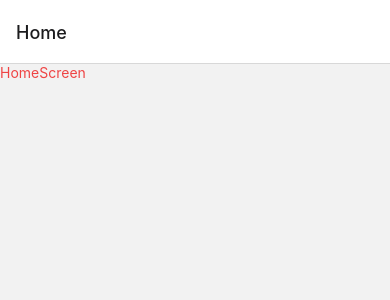
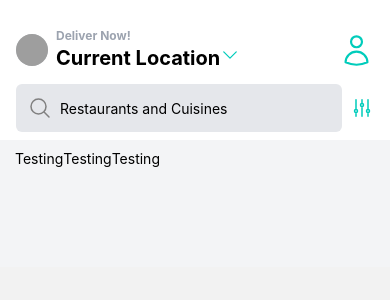
Before and after one commit to SaFaUU/deliveroo-clone, a React Native app: screen /Home in a window 390 px wide. Shown: the top 300 px of the page. Built offline with nearby package versions, Linux system fonts and the light colour scheme; grey boxes are pictures that could not be loaded.

Commit message:
Added Search bar

```diff
--- /dev/null
+++ b/components/Categories.js
@@ -0,0 +1,22 @@
+import { View, Text, ScrollView } from 'react-native'
+import React from 'react'
+import CategoryCard from './CategoryCard'
+
+const Categories = () => {
+    return (
+        <ScrollView
+            horizontal
+            showsHorizontalScrollIndicator={false}
+            contentContainerStyle={{
+                paddingHorizontal: 15,
+                paddingTop: 10,
+            }}>
+            {/* Categories Card */}
+            <CategoryCard imgUrl='https://links.papareact.com/wru' title="Testing"></CategoryCard>
+            <CategoryCard imgUrl='https://links.papareact.com/wru' title="Testing"></CategoryCard>
+            <CategoryCard imgUrl='https://links.papareact.com/wru' title="Testing"></CategoryCard>
+        </ScrollView>
+    )
+}
+
+export default Categories
--- /dev/null
+++ b/components/CategoryCard.js
@@ -0,0 +1,12 @@
+import { View, Text, ScrollView } from 'react-native'
+import React from 'react'
+
+const CategoryCard = ({ imgURL, title }) => {
+    return (
+        <View>
+            <Text>{title}</Text>
+        </View>
+    )
+}
+
+export default CategoryCard
--- a/package.json
+++ b/package.json
@@ -11,17 +11,19 @@
   "dependencies": {
     "@react-navigation/native": "^6.1.2",
     "@react-navigation/native-stack": "^6.9.8",
-    "expo": "~47.0.12",
+    "expo": "^47.0.0",
     "expo-status-bar": "~1.4.2",
     "nativewind": "^2.0.11",
     "react": "18.1.0",
     "react-native": "0.70.5",
+    "react-native-heroicons": "^3.2.0",
     "react-native-safe-area-context": "4.4.1",
     "react-native-screens": "~3.18.0",
+    "react-native-svg": "13.4.0",
     "tailwindcss": "^3.2.4"
   },
   "devDependencies": {
-    "@babel/core": "^7.12.9"
+    "@babel/core": "^7.19.3"
   },
   "private": true
 }
--- a/screens/HomeScreen.js
+++ b/screens/HomeScreen.js
@@ -1,12 +1,69 @@
-import { View, Text } from 'react-native'
-import React from 'react'
-import { StatusBar } from 'expo-status-bar'
+import { StyleSheet, View, Text, SafeAreaView, Image, TextInput, ScrollView } from 'react-native'
+import React, { useLayoutEffect } from 'react'
+import { Platform, StatusBar } from "react-native";
+import { useNavigation } from '@react-navigation/native'
+import { ChevronDownIcon, UserIcon, AdjustmentsVerticalIcon, MagnifyingGlassIcon } from 'react-native-heroicons/outline'
+import Categories from '../components/Categories';
+
+
 
 const HomeScreen = () => {
+    const navigation = useNavigation()
+
+    useLayoutEffect(() => {
+        navigation.setOptions({
+            headerShown: false,
+        })
+    }, [])
+
+    const styles = StyleSheet.create({
+        container: {
+            paddingTop: Platform.OS == "android" ? StatusBar.currentHeight : 0,
+        },
+    });
     return (
-        <View>
-            <Text className="text-red-500">HomeScreen</Text>
-        </View>
+        <SafeAreaView
+            style={styles.container}
+            className="bg-white pt-5"
+        >
+            {/* Header */}
+            <View className="flex-row pb-3 items-center mx-4 space-x-2 mt-2">
+                <Image
+                    source={{
+                        uri: "https://links.papareact.com/wru"
+                    }}
+                    className="h-7 w-7 bg-gray-300 p-4 rounded-full"
+                />
+                <View className="flex-1">
+                    <Text className="font-bold text-gray-400 text-xs bg-gra">Deliver Now!</Text>
+                    <Text className="font-bold text-xl">Current Location
+                        <ChevronDownIcon size={20}
+                            color="#00CCBB"></ChevronDownIcon>
+                    </Text>
+                </View>
+                <UserIcon size={35} color="#00CCBB"></UserIcon>
+            </View>
+            <View className="flex-row items-center space-x-2 pb-2 mx-4">
+                {/* Search */}
+                <View className='flex-row flex-1 space-x-2 bg-gray-200 p-3 rounded-md'>
+                    <MagnifyingGlassIcon color="gray"></MagnifyingGlassIcon>
+                    <TextInput placeholder='Restaurants and Cuisines'
+                        keyboardType='default'
+                    ></TextInput>
+                </View>
+                <AdjustmentsVerticalIcon color="#00CCBB" />
+            </View>
+            {/* Body */}
+            <ScrollView className="bg-gray-100"
+                contentContainerStyle={{
+                    paddingBottom: 100
+                }}
+            >
+                {/* Categories */}
+                <Categories></Categories>
+                {/* Featured */}
+            </ScrollView>
+        </SafeAreaView>
     )
 }
 
```
Also changed, not shown: 2 other files (tests, documents, lock files or other folders).
